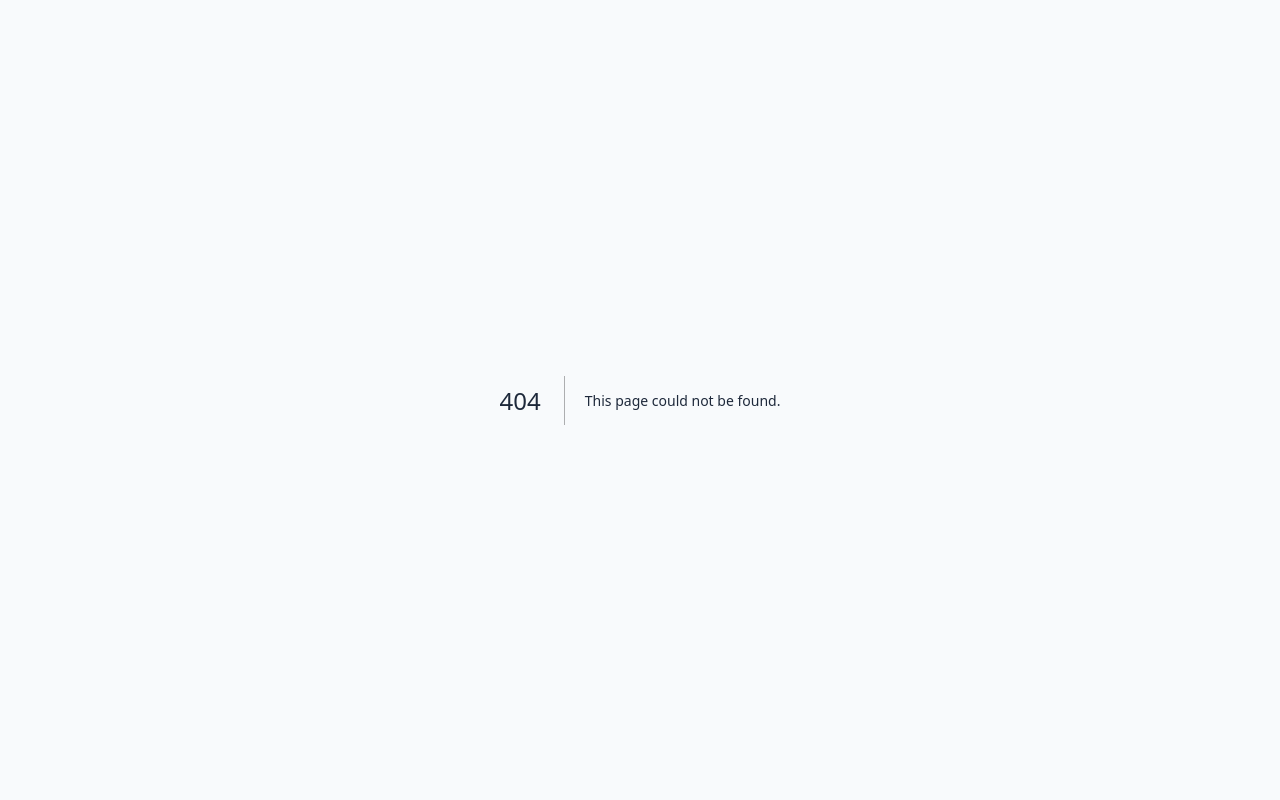
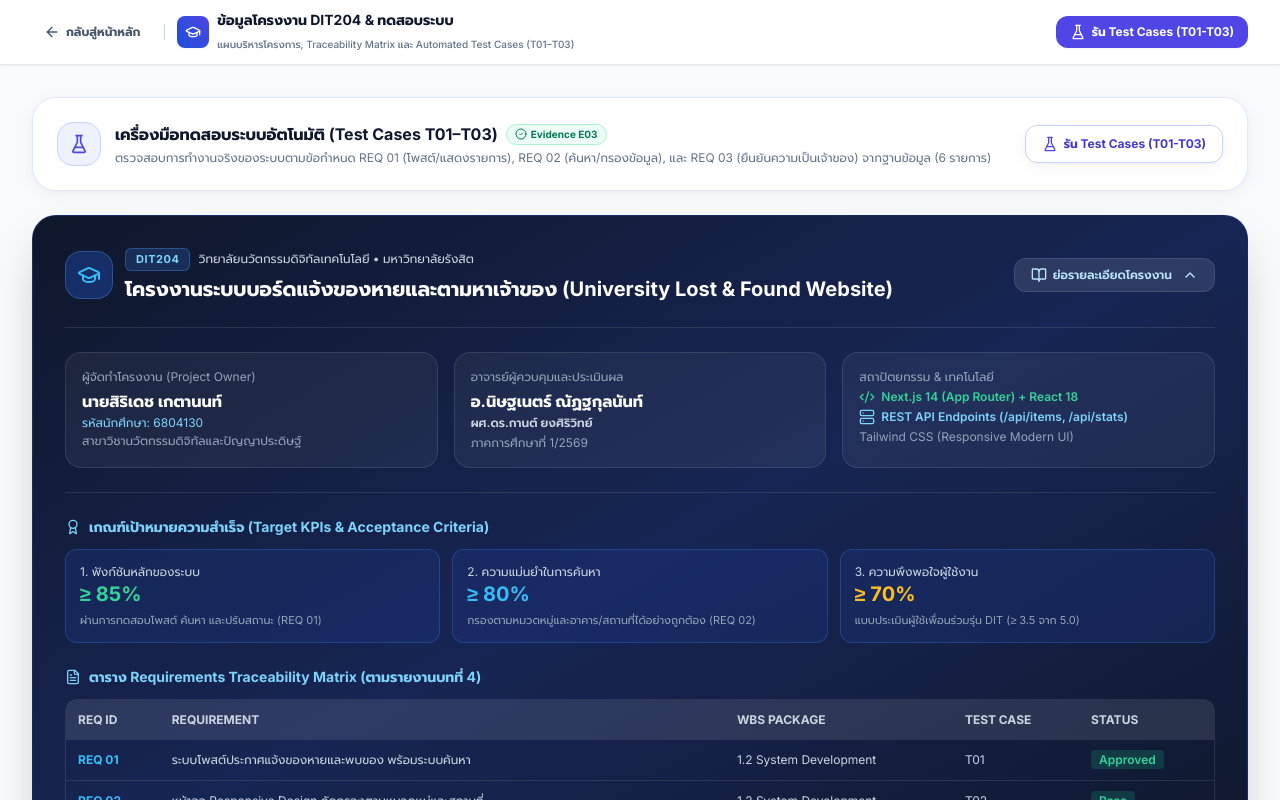
Before and after one commit to siridetk68/dit204-205-lost-and-found, a Next.js app: page /project in a window 1280 px wide. Before the commit this address had no page. Shown: the top 800 px of the page. Built offline with nearby package versions, Linux system fonts and the light colour scheme.

Commit message:
Move DIT204 project info and Test Cases (T01-T03) to dedicated /project page

```diff
--- a/src/app/page.jsx
+++ b/src/app/page.jsx
@@ -8,11 +8,9 @@ import ItemGrid from '@/components/ItemGrid';
 import ReportModal from '@/components/ReportModal';
 import ClaimModal from '@/components/ClaimModal';
 import DetailModal from '@/components/DetailModal';
-import TestVerificationModal from '@/components/TestVerificationModal';
 import StaffClaimReviewModal from '@/components/StaffClaimReviewModal';
-import ProjectBadge from '@/components/ProjectBadge';
 import { INITIAL_ITEMS, INITIAL_CLAIMS } from '@/data/initialItems';
-import { FlaskConical, ShieldCheck } from 'lucide-react';
+import { ShieldCheck } from 'lucide-react';
 
 export default function Home() {
   const [items, setItems] = useState([]);
@@ -28,7 +26,6 @@ export default function Home() {
 
   // Modals state
   const [isReportOpen, setIsReportOpen] = useState(false);
-  const [isTestModalOpen, setIsTestModalOpen] = useState(false);
   const [isStaffReviewOpen, setIsStaffReviewOpen] = useState(false);
   const [staffReviewFilterItem, setStaffReviewFilterItem] = useState(null);
   const [selectedItemForClaim, setSelectedItemForClaim] = useState(null);
@@ -374,8 +371,8 @@ export default function Home() {
             counts={categoryCounts}
           />
 
-          <div className="flex flex-wrap items-center gap-2 self-start sm:self-auto shrink-0">
-            {isStaffOrAdmin && (
+          {isStaffOrAdmin && (
+            <div className="flex flex-wrap items-center gap-2 self-start sm:self-auto shrink-0">
               <button
                 onClick={() => {
                   setStaffReviewFilterItem(null);
@@ -387,17 +384,8 @@ export default function Home() {
                 <ShieldCheck className="w-4 h-4" />
                 <span>ตรวจสอบคำขอรับคืน ({pendingClaimsCount})</span>
               </button>
-            )}
-
-            <button
-              onClick={() => setIsTestModalOpen(true)}
-              className="inline-flex items-center gap-1.5 px-3.5 py-2 rounded-xl text-xs font-bold bg-white text-indigo-700 border border-indigo-200 hover:bg-indigo-50 shadow-soft transition-all"
-              title="ทดสอบระบบอัตโนมัติสำหรับภาคผนวก ข (Evidence E03)"
-            >
-              <FlaskConical className="w-4 h-4 text-indigo-600" />
-              <span>รัน Test Cases (T01-T03)</span>
-            </button>
-          </div>
+            </div>
+          )}
         </div>
 
         {/* Items Grid */}
@@ -415,9 +403,6 @@ export default function Home() {
           }}
           onDeleteItem={handleDeleteItem}
         />
-
-        {/* 4. Project Information / Academic Doc Showcase */}
-        <ProjectBadge />
 
       </main>
 
@@ -460,12 +445,6 @@ export default function Home() {
         }}
       />
 
-      <TestVerificationModal
-        isOpen={isTestModalOpen}
-        onClose={() => setIsTestModalOpen(false)}
-        items={items}
-      />
-
       <StaffClaimReviewModal
         isOpen={isStaffReviewOpen}
         onClose={() => {
--- /dev/null
+++ b/src/app/project/page.jsx
@@ -0,0 +1,129 @@
+'use client';
+
+import React, { useState, useEffect } from 'react';
+import Link from 'next/link';
+import ProjectBadge from '@/components/ProjectBadge';
+import TestVerificationModal from '@/components/TestVerificationModal';
+import { INITIAL_ITEMS } from '@/data/initialItems';
+import { ArrowLeft, FlaskConical, GraduationCap, CheckCircle2 } from 'lucide-react';
+
+export default function ProjectPage() {
+  const [items, setItems] = useState(INITIAL_ITEMS);
+  const [isTestModalOpen, setIsTestModalOpen] = useState(false);
+
+  useEffect(() => {
+    const fetchItems = async () => {
+      try {
+        const res = await fetch('/api/items');
+        if (res.ok) {
+          const json = await res.json();
+          if (Array.isArray(json.data) && json.data.length > 0) {
+            setItems(json.data);
+          }
+        }
+      } catch (e) {
+        console.warn('Using fallback items for test cases:', e);
+      }
+    };
+    fetchItems();
+  }, []);
+
+  return (
+    <div className="min-h-screen bg-slate-50 text-slate-800 flex flex-col overflow-x-clip">
+      {/* Top Header */}
+      <header className="bg-white border-b border-slate-200 sticky top-0 z-30 shadow-sm">
+        <div className="max-w-7xl mx-auto px-4 sm:px-6 lg:px-8 py-2.5 min-h-[4rem] flex flex-wrap items-center justify-between gap-2.5">
+          <div className="flex items-center gap-2 sm:gap-3 min-w-0">
+            <Link
+              href="/"
+              className="inline-flex items-center gap-1.5 px-2.5 sm:px-3 py-1.5 rounded-lg text-xs font-bold text-slate-600 hover:text-blue-600 hover:bg-slate-100 transition-colors whitespace-nowrap shrink-0"
+            >
+              <ArrowLeft className="w-4 h-4 shrink-0" />
+              <span className="sm:hidden">กลับ</span>
+              <span className="hidden sm:inline">กลับสู่หน้าหลัก</span>
+            </Link>
+            <div className="h-4 w-px bg-slate-300 shrink-0"></div>
+            <div className="flex items-center gap-2 min-w-0">
+              <div className="w-8 h-8 rounded-lg bg-gradient-to-tr from-blue-700 to-indigo-600 text-white flex items-center justify-center shadow-sm shrink-0">
+                <GraduationCap className="w-4 h-4" />
+              </div>
+              <div className="min-w-0">
+                <h1 className="text-xs sm:text-sm font-extrabold text-slate-900 leading-tight truncate">
+                  ข้อมูลโครงงาน DIT204 &amp; ทดสอบระบบ
+                </h1>
+                <span className="text-[10px] text-slate-500 font-medium hidden sm:inline-block">
+                  แผนบริหารโครงการ, Traceability Matrix และ Automated Test Cases (T01–T03)
+                </span>
+              </div>
+            </div>
+          </div>
+
+          <button
+            onClick={() => setIsTestModalOpen(true)}
+            className="inline-flex items-center gap-1.5 px-3.5 py-2 rounded-xl text-xs font-bold bg-indigo-600 hover:bg-indigo-700 text-white shadow-sm transition-all whitespace-nowrap shrink-0"
+          >
+            <FlaskConical className="w-4 h-4 shrink-0" />
+            <span>รัน Test Cases (T01-T03)</span>
+          </button>
+        </div>
+      </header>
+
+      {/* Main Content */}
+      <main className="flex-1 max-w-7xl w-full mx-auto px-4 sm:px-6 lg:px-8 py-6 sm:py-8 space-y-6">
+        {/* Automated Test Runner Card */}
+        <section className="bg-white rounded-3xl p-5 sm:p-6 border border-indigo-100 shadow-soft flex flex-col sm:flex-row sm:items-center justify-between gap-4">
+          <div className="flex items-start gap-3.5">
+            <div className="w-11 h-11 rounded-2xl bg-indigo-50 border border-indigo-200 text-indigo-600 flex items-center justify-center shrink-0">
+              <FlaskConical className="w-5 h-5" />
+            </div>
+            <div>
+              <div className="flex flex-wrap items-center gap-2">
+                <h2 className="text-sm sm:text-base font-extrabold text-slate-900">
+                  เครื่องมือทดสอบระบบอัตโนมัติ (Test Cases T01–T03)
+                </h2>
+                <span className="inline-flex items-center gap-1 px-2 py-0.5 rounded-full text-[10px] font-bold bg-emerald-50 text-emerald-700 border border-emerald-200">
+                  <CheckCircle2 className="w-3 h-3" />
+                  <span>Evidence E03</span>
+                </span>
+              </div>
+              <p className="text-xs text-slate-500 mt-1">
+                ตรวจสอบการทำงานจริงของระบบตามข้อกำหนด REQ 01 (โพสต์/แสดงรายการ), REQ 02 (ค้นหา/กรองข้อมูล), และ REQ 03 (ยืนยันความเป็นเจ้าของ) จากฐานข้อมูล ({items.length} รายการ)
+              </p>
+            </div>
+          </div>
+
+          <button
+            onClick={() => setIsTestModalOpen(true)}
+            className="inline-flex items-center justify-center gap-1.5 px-4 py-2.5 rounded-xl text-xs font-bold bg-white text-indigo-700 border border-indigo-200 hover:bg-indigo-50 shadow-soft transition-all whitespace-nowrap shrink-0"
+            title="ทดสอบระบบอัตโนมัติสำหรับภาคผนวก ข (Evidence E03)"
+          >
+            <FlaskConical className="w-4 h-4 text-indigo-600" />
+            <span>รัน Test Cases (T01-T03)</span>
+          </button>
+        </section>
+
+        {/* Academic Project Showcase */}
+        <ProjectBadge compactMargin />
+      </main>
+
+      {/* Test Verification Modal */}
+      <TestVerificationModal
+        isOpen={isTestModalOpen}
+        onClose={() => setIsTestModalOpen(false)}
+        items={items}
+      />
+
+      {/* Footer */}
+      <footer className="bg-white border-t border-slate-200 py-6 text-center text-xs text-slate-500">
+        <div className="max-w-7xl mx-auto px-4">
+          <p className="font-semibold text-slate-700">
+            โครงงานระบบ Lost &amp; Found • วิทยาลัยนวัตกรรมดิจิทัลเทคโนโลยี มหาวิทยาลัยรังสิต (DIT204)
+          </p>
+          <p className="text-slate-400 mt-1">
+            จัดทำโดย 6804130 นายสิริเดช เกตานนท์ • เสนอ อ.นิษฐเนตร์ ณัฏฐกุลนันท์ และ ผศ.ดร.กานต์ ยงศิริวิทย์
+          </p>
+        </div>
+      </footer>
+    </div>
+  );
+}
--- a/src/components/Navbar.jsx
+++ b/src/components/Navbar.jsx
@@ -116,12 +116,12 @@ export default function Navbar({ onOpenReport, onScrollToSection, activeTab, set
               Browse
             </button>
 
-            <button
-              onClick={() => onScrollToSection('project-info')}
+            <a
+              href="/project"
               className="px-2.5 py-2 rounded-lg text-sm font-medium text-slate-500 hover:text-slate-800 hover:bg-slate-50 transition-all whitespace-nowrap"
             >
               DIT204
-            </button>
+            </a>
 
             {/* สถิติและฐานข้อมูล TiDB: แสดงเฉพาะ Admin เท่านั้น (ซ่อนจาก Student และ Staff) */}
             {currentUser.role === 'admin' && (
@@ -323,15 +323,13 @@ export default function Navbar({ onOpenReport, onScrollToSection, activeTab, set
             <PlusCircle className="w-4 h-4 text-blue-600" />
             <span>โพสต์ประกาศ / Report Found Item</span>
           </button>
-          <button
-            onClick={() => {
-              setMobileMenuOpen(false);
-              onScrollToSection('project-info');
-            }}
-            className="w-full text-left px-3 py-2 rounded-lg text-sm font-medium text-slate-600 hover:bg-slate-100"
+          <a
+            href="/project"
+            onClick={() => setMobileMenuOpen(false)}
+            className="block w-full text-left px-3 py-2 rounded-lg text-sm font-medium text-slate-600 hover:bg-slate-100"
           >
-            ข้อมูลวิชา DIT204
-          </button>
+            ข้อมูลวิชา DIT204 &amp; Test Cases
+          </a>
 
           {currentUser.role === 'admin' && (
             <div className="pt-2 mt-2 border-t border-slate-100 space-y-2">
--- a/src/components/ProjectBadge.jsx
+++ b/src/components/ProjectBadge.jsx
@@ -4,11 +4,11 @@ import React, { useState } from 'react';
 import { STUDENT_PROFILE } from '@/data/initialItems';
 import { BookOpen, GraduationCap, Award, CheckCircle2, ChevronDown, ChevronUp, FileText, Code2, Server } from 'lucide-react';
 
-export default function ProjectBadge() {
-  const [isExpanded, setIsExpanded] = useState(false);
+export default function ProjectBadge({ compactMargin = false }) {
+  const [isExpanded, setIsExpanded] = useState(compactMargin);
 
   return (
-    <div id="project-info" className="mt-16 bg-gradient-to-br from-slate-900 via-blue-950 to-slate-900 text-white rounded-3xl p-6 sm:p-8 shadow-2xl border border-blue-900/50">
+    <div id="project-info" className={`${compactMargin ? 'mt-0' : 'mt-16'} bg-gradient-to-br from-slate-900 via-blue-950 to-slate-900 text-white rounded-3xl p-6 sm:p-8 shadow-2xl border border-blue-900/50`}>
 
       {/* Top Header */}
       <div className="flex flex-col md:flex-row md:items-center justify-between gap-4 pb-6 border-b border-white/10">
```
